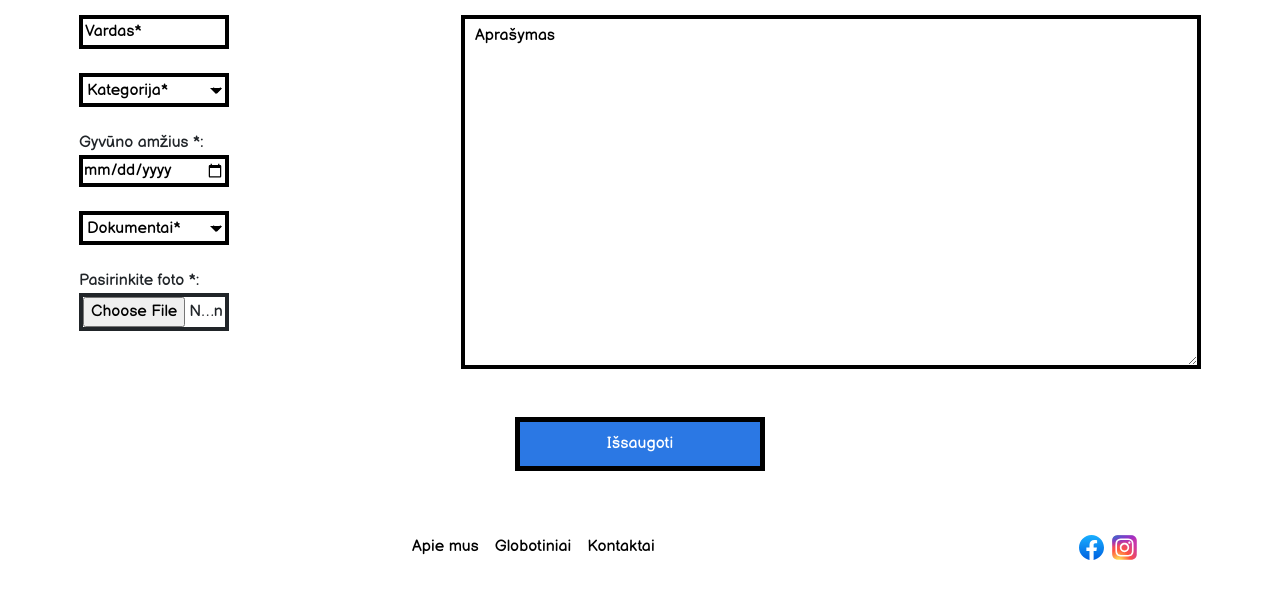
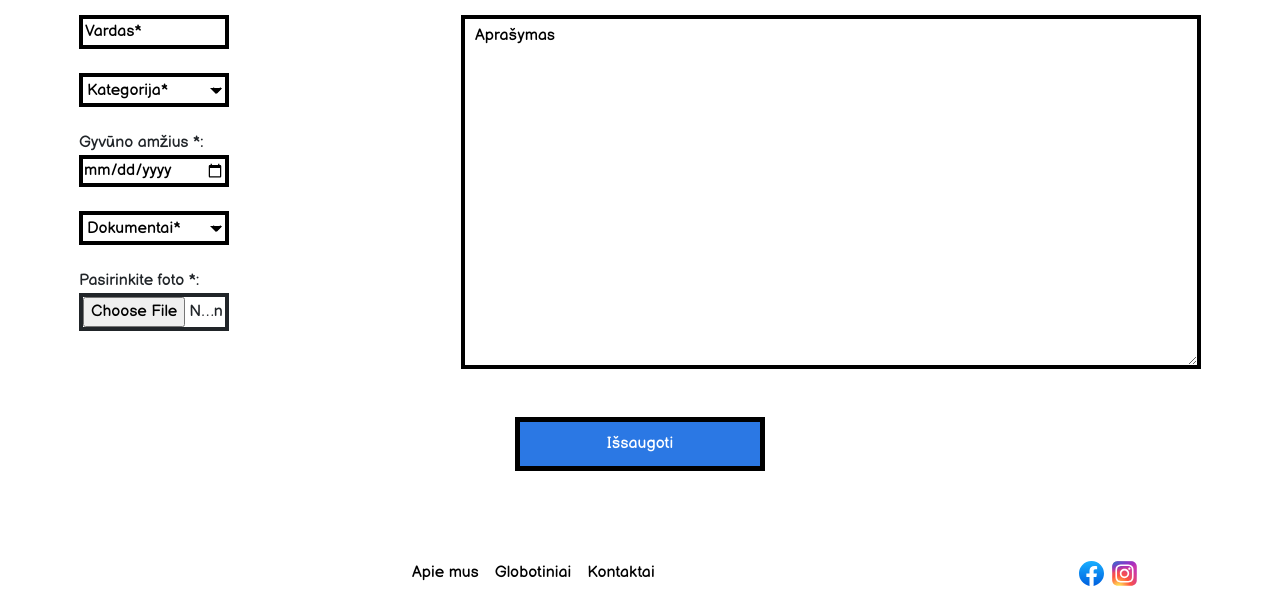
Before and after one commit to abcwers/animals, a PHP site: page /prideti.php in a window 1280 px wide. Shown: the part 199-800 px from the top of the page. Run offline with PHP 8.4, Linux system fonts and the light colour scheme; data comes from the database, SQL or seed files in the repository.

Commit message:
apatinio meniu pozicijos pakeitimai

```diff
--- a/puslapis/prideti.php
+++ b/puslapis/prideti.php
@@ -1,5 +1,5 @@
 <?php
-//prideti_skelbima.php?kategorija=6&vardas=Mike&amzius=2021-08-03&dokumentai=yra&aprasymas=test aprašymas
+//prideti.php
 include 'db.php';
 //require 'db.php';
 
@@ -211,6 +211,9 @@ function test_input($data) {
 
 body {
     font-family: 'Balsamiq Sans';
+	min-height:100vh;
+
+
 }
 
 .nav-link {
@@ -449,7 +452,7 @@ textarea:focus {
   </script>
 
 </head>
-<body>
+<body class="d-flex flex-column min-vh-100 overflow-auto">
 
 <nav class="navbar navbar-expand-md navbar-light">
 <div class="container position-static">
@@ -569,7 +572,7 @@ textarea:focus {
 
 
 
-<div class="row ">
+<div class="row mt-auto">
 <div class="col my-auto col-6-offset">
 <nav class="navbar navbar-expand-sm navbar-light ">
   <div class="container">
```
